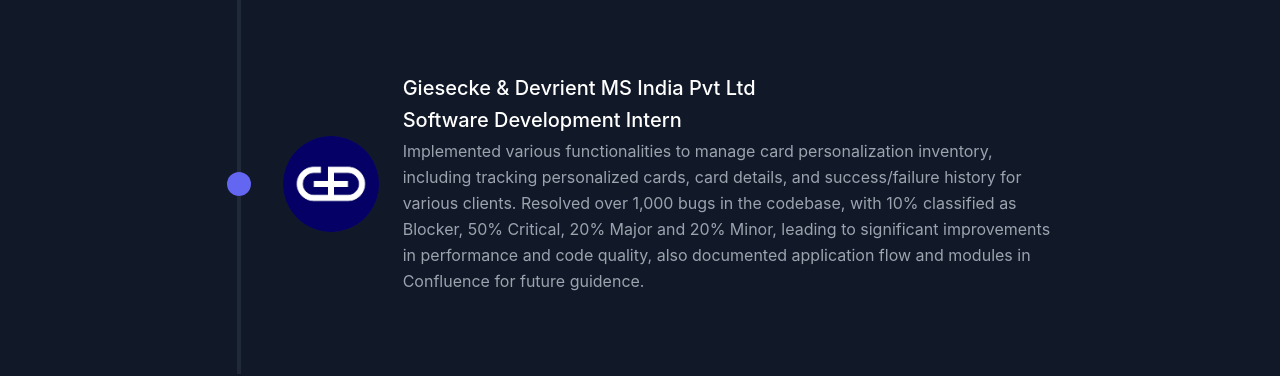
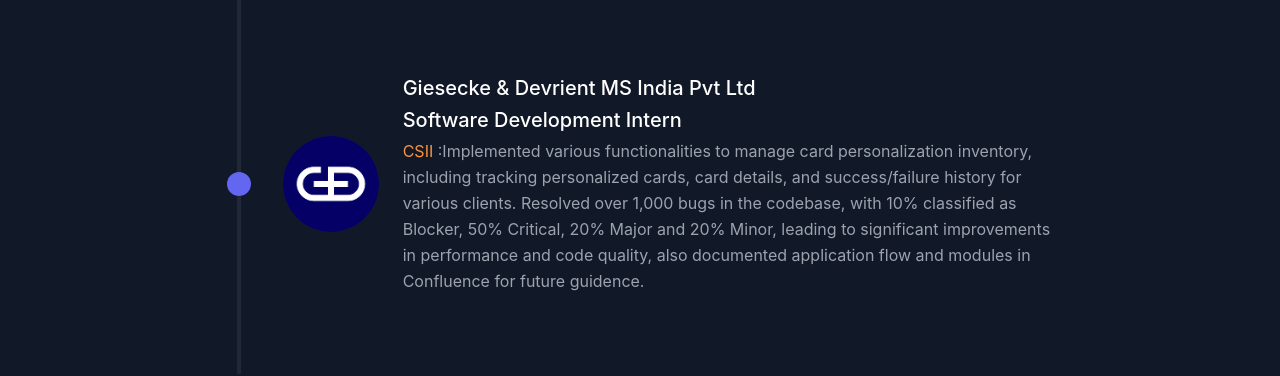
Before and after one commit to JigneshMahadik/portfolio, a React (Create React App) app: page / in a window 1280 px wide. Shown: the part 2600-2976 px from the top of the page. Built offline with nearby package versions, Linux system fonts and the light colour scheme.

Commit message:
Update Experience.jsx

```diff
--- a/src/Components/Experience.jsx
+++ b/src/Components/Experience.jsx
@@ -69,7 +69,8 @@
                         <div class="flex-grow sm:pl-6 mt-6 sm:mt-0 text-left">
                             <h2 class="font-medium title-font text-white mb-1 text-xl">Giesecke & Devrient MS India Pvt Ltd</h2>
                             <h2 class="font-medium title-font text-white mb-1 text-xl">Software Development Intern</h2>
-                            <p class="leading-relaxed">Implemented various functionalities to manage card personalization inventory, including tracking personalized cards,
+                            <p class="leading-relaxed">
+                                <span className="text-orange-400">CSII</span> :Implemented various functionalities to manage card personalization inventory, including tracking personalized cards,
                                 card details, and success/failure history for various clients.
                                 Resolved over 1,000 bugs in the codebase, with 10% classified as Blocker, 50% Critical, 20% Major and 20% Minor,
                                 leading to significant improvements in performance and code quality, also documented application flow and modules
```
